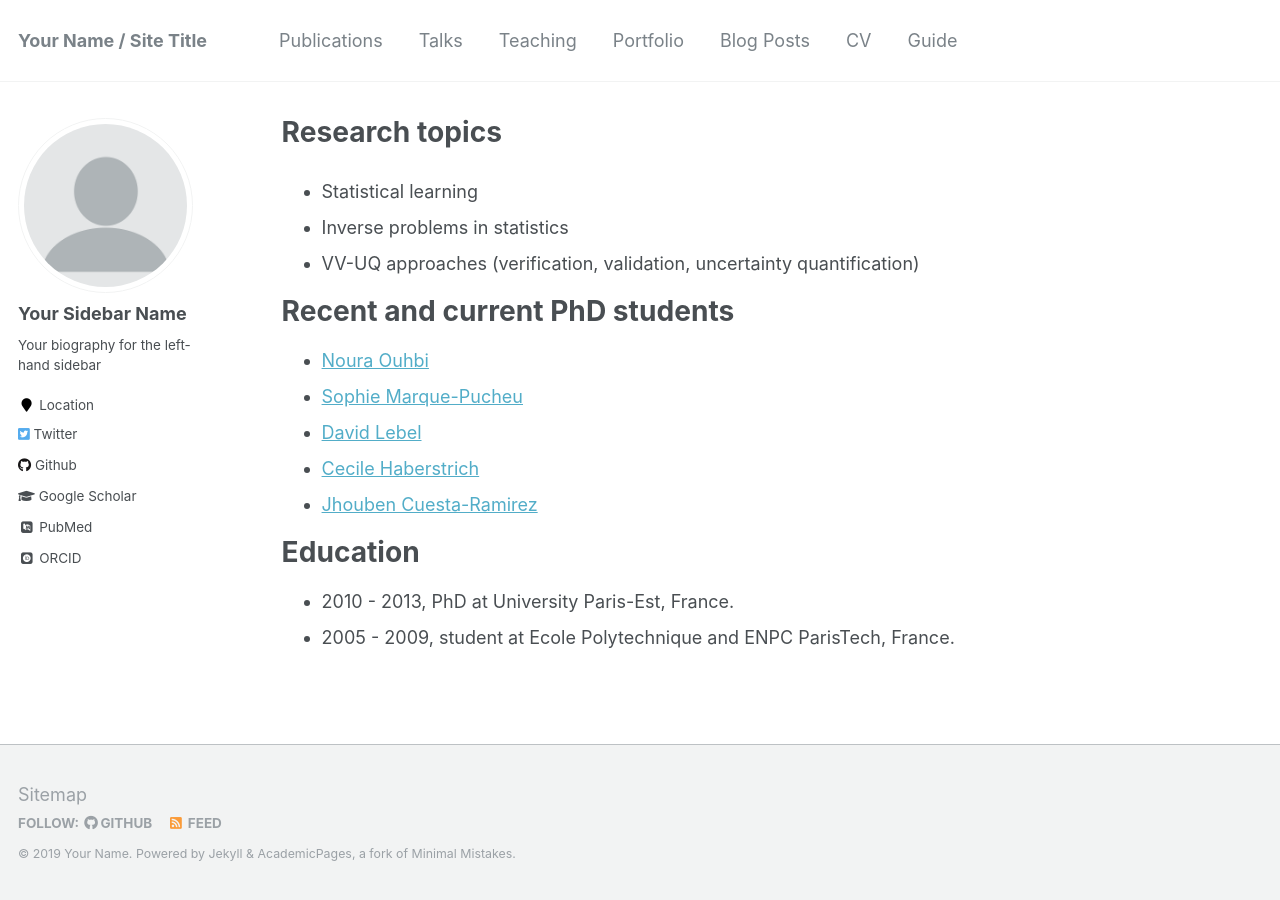
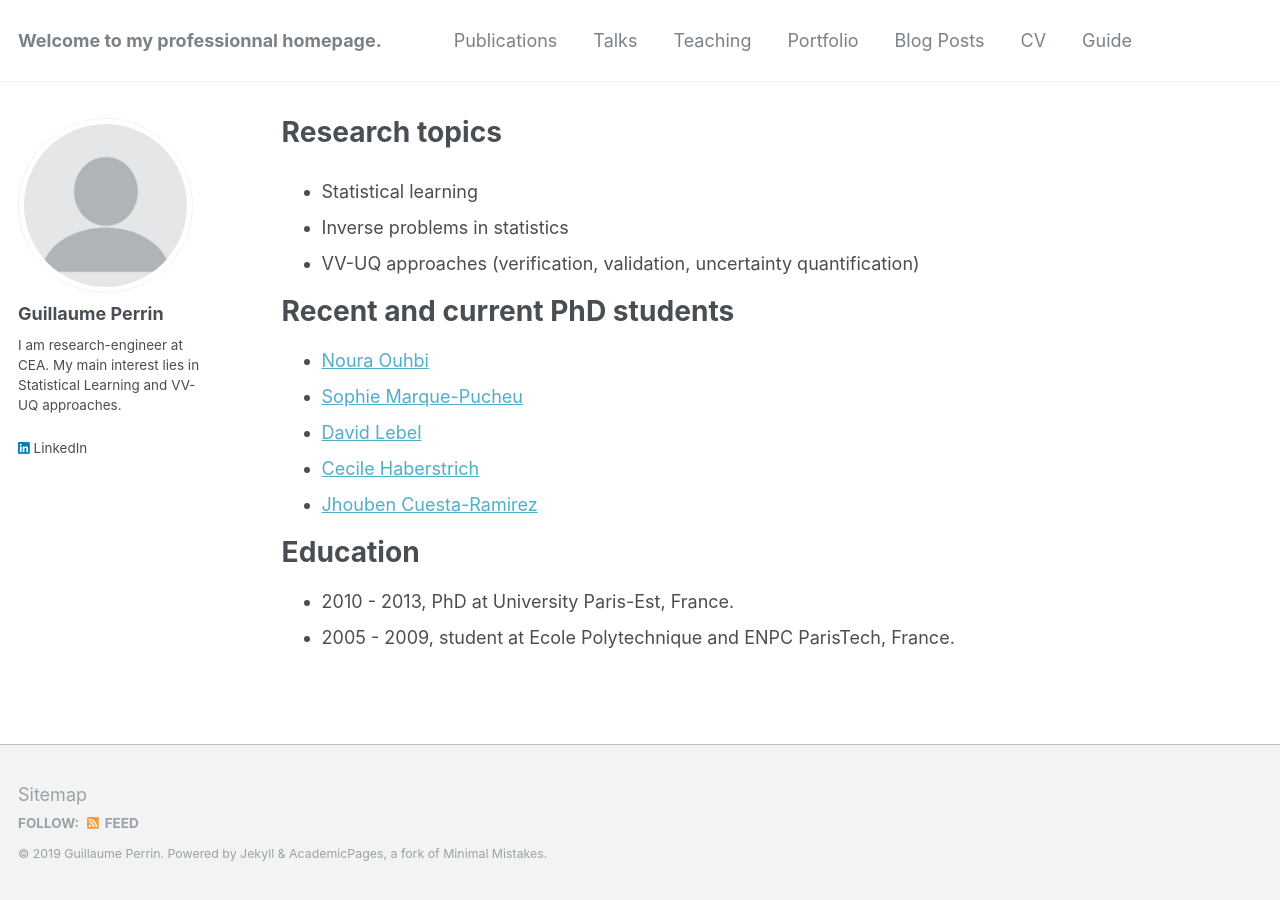
Before and after one commit to guillaumeperrin/guillaumeperrin.github.io, a Jekyll site: the page built from _pages/about.md, in a window 1280 px wide. Built offline with Jekyll 4.4.1, drawn with Linux system fonts in a browser that asks for light colours; some web fonts are replaced.

Commit message:
Update _config.yml

```diff
--- a/_config.yml
+++ b/_config.yml
@@ -7,13 +7,13 @@
 
 # Site Settings
 locale                   : "en-US"
-title                    : "Your Name / Site Title"
+title                    : "Welcome to my professionnal homepage."
 title_separator          : "-"
-name                     : &name "Your Name"
+name                     : &name "Guillaume Perrin"
 description              : &description "personal description"
-url                      : https://academicpages.github.io # the base hostname & protocol for your site e.g. "https://mmistakes.github.io"
+url                      : https://guillaumeperrin.github.io # the base hostname & protocol for your site e.g. "https://mmistakes.github.io"
 baseurl                  : "" # the subpath of your site, e.g. "/blog"
-repository               : "academicpages/academicpages.github.io"
+repository               : "guillaumeperrin/guillaumeperrin.github.io"
 teaser                   :  # filename of teaser fallback teaser image placed in /images/, .e.g. "500x300.png"
 breadcrumbs              : false # true, false (default)
 words_per_minute         : 160
@@ -56,13 +56,13 @@ alexa_site_verification  :
 yandex_site_verification :
 
 # Social Sharing
-twitter:
-  username               : &twitter
-facebook:
-  username               :
-  app_id                 :
-  publisher              :
-og_image                 :  # Open Graph/Twitter default site image
+#twitter:
+#  username               : &twitter
+#facebook:
+#  username               :
+#  app_id                 :
+#  publisher              :
+#og_image                 :  # Open Graph/Twitter default site image
 # For specifying social profiles
 # - https://developers.google.com/structured-data/customize/social-profiles
 social:
@@ -80,41 +80,41 @@ analytics:
 
 # Site Author
 author:
-  name             : "Your Sidebar Name"
+  name             : "Guillaume Perrin"
   avatar           : "profile.png"
-  bio              : "Your biography for the left-hand sidebar"
-  location         : "Location"
-  employer         :
-  pubmed           : "https://www.ncbi.nlm.nih.gov/pubmed/?term=john+snow"
-  googlescholar    : "http://yourfullgooglescholarurl.com"
-  email            :
-  researchgate     :  # example: "https://www.researchgate.net/profile/yourprofile"
-  uri              :
-  bitbucket        :
-  codepen          :
-  dribbble         :
-  flickr           :
-  facebook         :
-  foursquare       :
-  github           : "academicpages"
-  google_plus      :
-  keybase          :
-  instagram        :
-  impactstory      : #"https://profiles.impactstory.org/u/xxxx-xxxx-xxxx-xxxx"
-  lastfm           :
-  linkedin         :
-  orcid            : "http://orcid.org/yourorcidurl"
-  pinterest        :
-  soundcloud       :
-  stackoverflow    : # http://stackoverflow.com/users/123456/username
-  steam            :
-  tumblr           :
-  twitter          : "replacethistwitterhandle"
-  vine             :
-  weibo            :
-  xing             :
-  youtube          :
-  wikipedia        :
+  bio              : "I am research-engineer at CEA. My main interest lies in Statistical Learning and VV-UQ approaches."
+#  location         : "Location"
+#  employer         :
+#  pubmed           : "https://www.ncbi.nlm.nih.gov/pubmed/?term=john+snow"
+#  googlescholar    : "http://yourfullgooglescholarurl.com"
+#  email            :
+#  researchgate     :  # example: "https://www.researchgate.net/profile/yourprofile"
+#  uri              :
+#  bitbucket        :
+#  codepen          :
+#  dribbble         :
+#  flickr           :
+#  facebook         :
+#  foursquare       :
+#  github           : "guillaumeperrin"
+#  google_plus      :
+#  keybase          :
+#  instagram        :
+#  impactstory      : #"https://profiles.impactstory.org/u/xxxx-xxxx-xxxx-xxxx"
+#  lastfm           :
+  linkedin         : "guillaume-perrin-2045597b"
+#  orcid            : "http://orcid.org/yourorcidurl"
+#  pinterest        :
+#  soundcloud       :
+#  stackoverflow    : # http://stackoverflow.com/users/123456/username
+#  steam            :
+#  tumblr           :
+#  twitter          : "replacethistwitterhandle"
+#  vine             :
+#  weibo            :
+#  xing             :
+#  youtube          :
+#  wikipedia        :
 
 
 # Reading Files
@@ -181,9 +181,9 @@ collections:
   publications:
     output: true
     permalink: /:collection/:path/
-  portfolio:
-    output: true
-    permalink: /:collection/:path/
+#  portfolio:
+#    output: true
+#    permalink: /:collection/:path/
   talks:
     output: true
     permalink: /:collection/:path/
@@ -227,10 +227,10 @@ defaults:
       author_profile: true
       share: true
       comments: true
-  # _portfolio
-  - scope:
-      path: ""
-      type: portfolio
+# _portfolio
+#  - scope:
+#      path: ""
+#      type: portfolio
     values:
       layout: single
       author_profile: true
```
